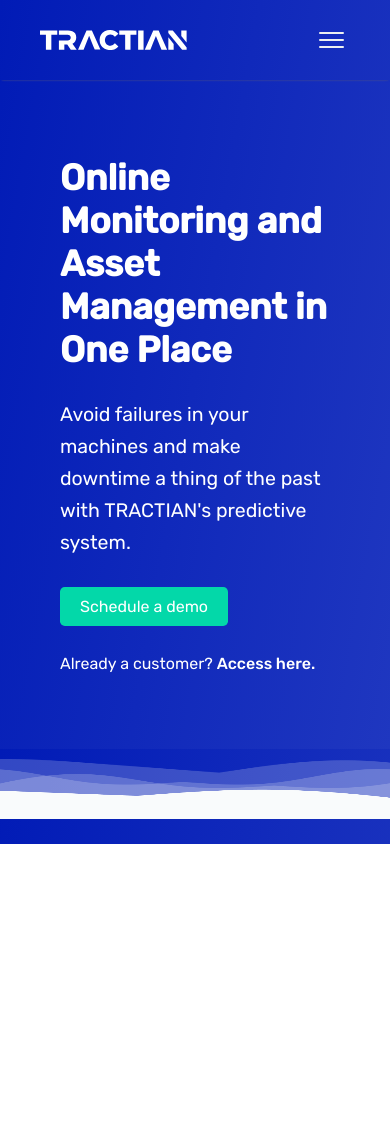
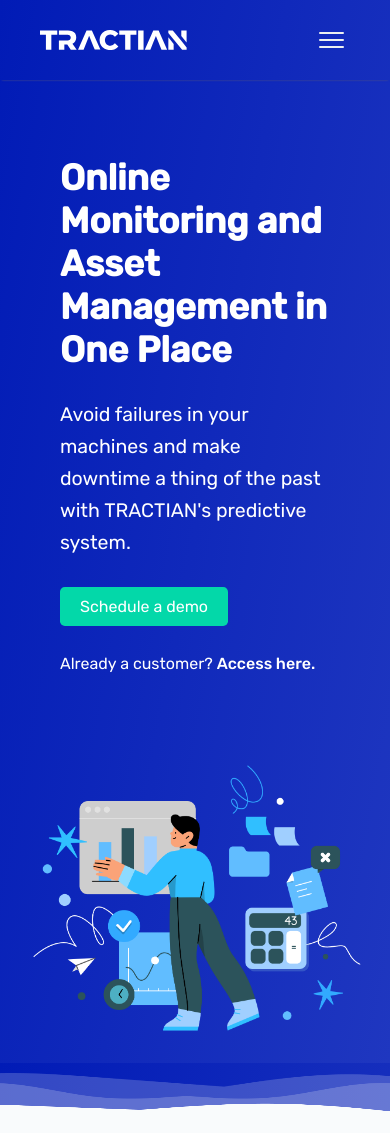
Before and after one commit to pedrotrasfereti/tractian-landing-page, a React (Vite) app: page / in a window 390 px wide. Before the commit the page ends 844 px from the top, so only its background shows below. Built offline with nearby package versions, Linux system fonts and the light colour scheme.

Commit message:
feat: add illustration and fix z-index

```diff
--- a/src/components/Home/index.tsx
+++ b/src/components/Home/index.tsx
@@ -1,4 +1,7 @@
 import React from "react";
+
+/* Assets */
+import Illustration from "./assets/stripe3.png";
 
 /* Styles */
 import "./styles.css";
@@ -6,13 +9,14 @@
 function Home() {
   return (
     <div className="Home" id="home">
-      <div className="Container" id="heading-container">
+      <div className="RowContainer">
+        <div className="ColumnContainer" id="heading-container">
           <h1 className="h1" id="title">
             Online Monitoring and Asset Management in One Place
           </h1>
           <h4 className="h4" id="subtitle">
-          Avoid failures in your machines and make downtime a thing of the past
-          with TRACTIAN&apos;s predictive system.
+            Avoid failures in your machines and make downtime a thing of the
+            past with TRACTIAN&apos;s predictive system.
           </h4>
           <button className="Button" id="schedule-demo-btn" type="button">
             Schedule a demo
@@ -24,11 +28,13 @@
           </p>
         </div>
 
+        <img className="Illustration" src={Illustration} alt="Illustration" />
+      </div>
+
       <section className="Waves" id="bg-waves">
         <div className="Wave Wave1" />
         <div className="Wave Wave2" />
         <div className="Wave Wave3" />
-        <div className="Wave Wave4" />
       </section>
     </div>
   );
--- a/src/components/Home/styles.css
+++ b/src/components/Home/styles.css
@@ -1,18 +1,40 @@
+@media only screen and (max-width: 1250px) {
+  .Home {
+    z-index: -1 !important;
+  }
+
+  .RowContainer>.Illustration {
+    width: 375px !important;
+  }
+}
+
 .Home {
   position: relative;
-  z-index: -1;
 }
 
-.Container {
+.RowContainer {
+  display: flex;
+  flex-flow: row wrap;
+  align-items: center;
+  justify-content: space-around;
+}
+
+.RowContainer>.Illustration {
+  width: 450px;
+  animation: pop-up .75s forwards;
+}
+
+.ColumnContainer {
   display: flex;
   flex-flow: column nowrap;
   align-items: space-around;
   padding: 4.75rem 3.75rem;
   max-width: 740px;
   gap: 1.75rem;
+  animation: pop-up .75s forwards;
 }
 
-.Container > .Button {
+.ColumnContainer>.Button {
   align-self: flex-start;
 }
 
@@ -65,14 +87,6 @@
 }
 
 .Wave1 {
-  height: 45px;
-  background-image: url('./assets/wave2.png');
-  background-size: 1000px 45px;
-  opacity: .2;
-  animation: wavvy 20s linear infinite;
-}
-
-.Wave2 {
   height: 60px;
   background-image: url('./assets/wave1.png');
   background-size: 1000px 60px;
@@ -80,7 +94,7 @@
   animation: wavvy 25s linear infinite;
 }
 
-.Wave3 {
+.Wave2 {
   height: 50px;
   background-image: url('./assets/wave2.png');
   background-size: 1000px 50px;
@@ -88,7 +102,7 @@
   animation: wavvy 30s linear infinite;
 }
 
-.Wave4 {
+.Wave3 {
   height: 30px;
   background-image: url('./assets/wave1.png');
   background-size: 1000px 30px;
@@ -105,3 +119,15 @@
     background-position-x: 1000px;
   }
 }
+
+@keyframes pop-up {
+  0% {
+    opacity: 0;
+    transform: scale(.9);
+  }
+
+  100% {
+    opacity: 1;
+    transform: scale(1);
+  }
+}
```
Also changed, not shown: src/components/Home/assets/stripe2.png (added), src/components/Home/assets/stripe3.png (added). Lines whose indentation alone changed are shown as unchanged.
